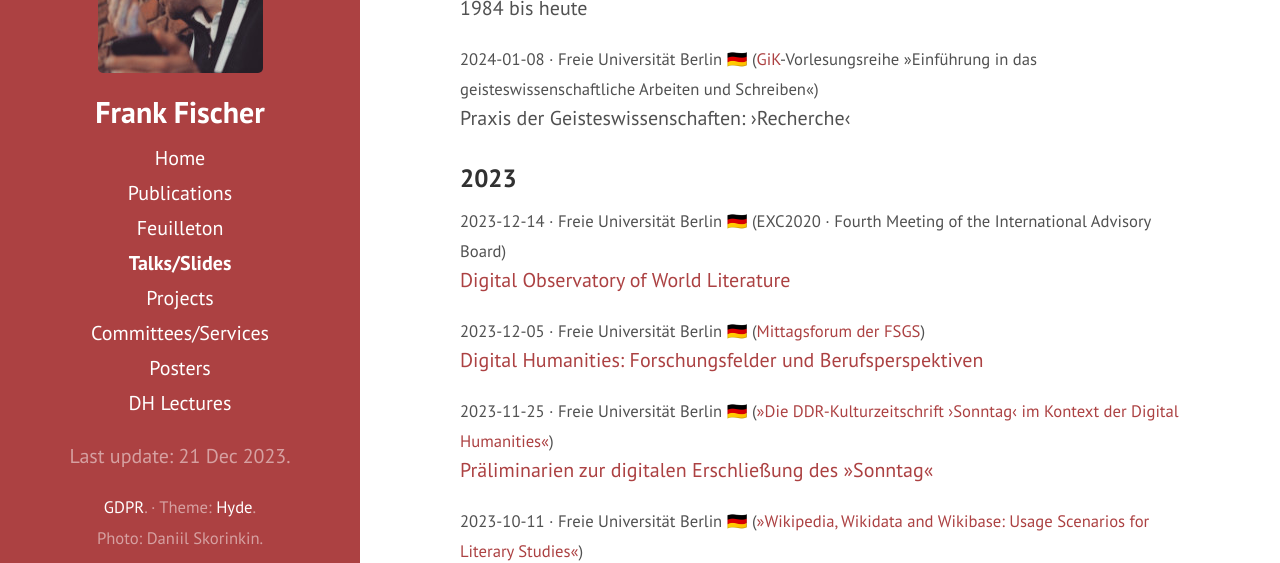
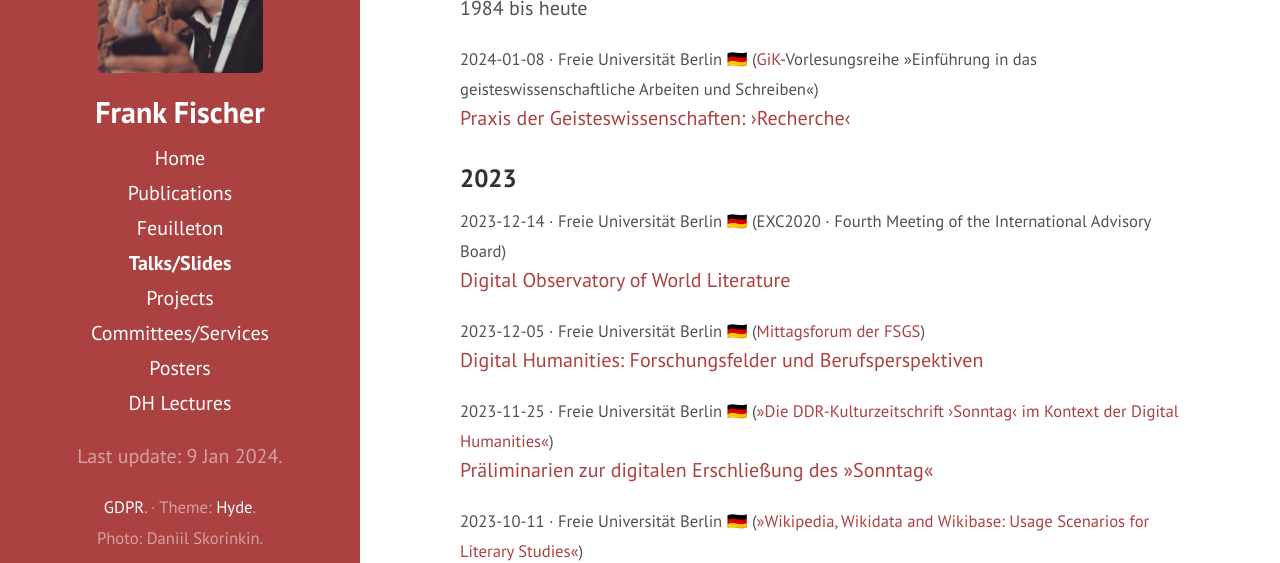
Before and after one commit to lehkost/lehkost.github.io, a Jekyll site: the page built from talks.md, in a window 1280 px wide. Shown: the part 308-871 px from the top of the page. Built offline with Jekyll 4.4.1, drawn with Linux system fonts in a browser that asks for light colours; part of the change alters nothing that is shown.

```diff
--- a/_includes/sidebar.html
+++ b/_includes/sidebar.html
@@ -38,7 +38,7 @@
 
     </nav>
 
-    <p style="text-align:center;">Last update: 21 Dec 2023.</p>
+    <p style="text-align:center;">Last update: 9 Jan 2024.</p>
     <p style="text-align:center;"><small><a class="sidebar-nav-item{% if page.url == '/gdpr/' %} active{% endif %}" href="{{ '/gdpr/' }}" style="display:inline-block;">GDPR</a>. · Theme: <a href="https://hyde.getpoole.com/">Hyde</a>. <br/>Photo: Daniil Skorinkin.</small></p>
   </div>
 </div>
--- a/talks.md
+++ b/talks.md
@@ -11,7 +11,7 @@ Invited talks, conference, workshop slides, introductions.
 Von DRAMALYS.EXE zu DraCor – Eine Geschichte der digitalen Dramenanalyse von 1984 bis heute
 
 <small>2024-01-08 · Freie Universität Berlin 🇩🇪 ([GiK](https://www.fu-berlin.de/studium/studienangebot/grundstaendige/geisteswissenschaften-im-interdisziplinaeren-kontext/index.html)-Vorlesungsreihe »Einführung in das geisteswissenschaftliche Arbeiten und Schreiben«)</small><br />
-Praxis der Geisteswissenschaften: ›Recherche‹
+[Praxis der Geisteswissenschaften: ›Recherche‹](https://bit.ly/gik8124)
 
 ### 2023
 
@@ -219,7 +219,7 @@ A Data-Driven View on Russian Drama ([conference review at H-Soz-Kult](https://w
 [»Als einst am 1. Mai die Welt begann« -- Berechnung und Interpretation der Überpräsenz des Wonnemonats im deutschsprachigen Roman](/slides/2019-09-24-saarbruecken-mai/index.html)
 
 <small>2019-09-20 · Graz 🇦🇹 ([TEI2019](https://graz-2019.tei-c.org/))</small><br />
-[Using Machine Learning for the Automated Classification of Stage Directions in TEI-Encoded Drama Corpora](https://shorturl.at/jEFJR)
+[Using Machine Learning for the Automated Classification of Stage Directions in TEI-Encoded Drama Corpora](https://bit.ly/jEFJR)
 
 <small>2019-08-30 · University of Potsdam 🇩🇪 (Summer School »Debating Data«)</small><br />
 [Digital Formalism](/slides/2019-08-30-potsdam-digital-formalism/index.html)
```
